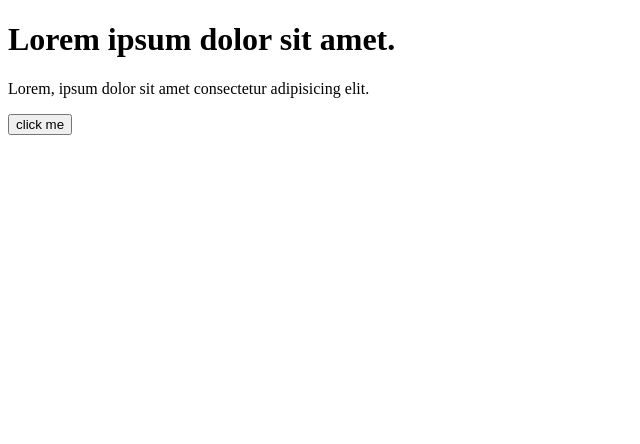
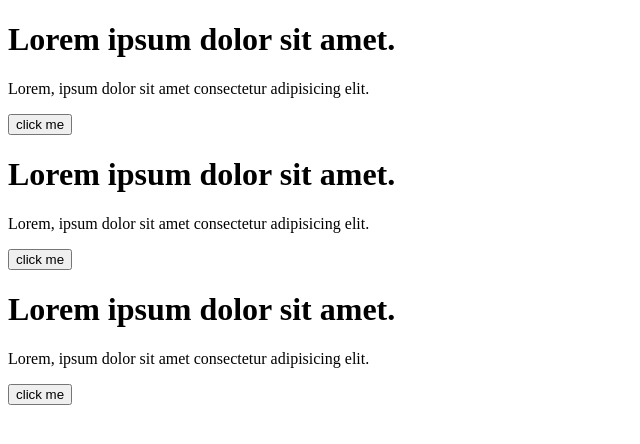
Before and after one commit to Jannat-hafsa/Hangman_game, a plain HTML site: page index.html in a window 1280 px wide. Shown: the whole page, without its empty margins (0-640 px from the left). Drawn offline with Linux system fonts and the light colour scheme.

Commit message:
3rd commit

```diff
--- a/index.html
+++ b/index.html
@@ -11,6 +11,16 @@
         <p>Lorem, ipsum dolor sit amet consectetur adipisicing elit.</p>
         <button>click me</button>
     </div>
+    <div>
+        <h1>Lorem ipsum dolor sit amet.</h1>
+        <p>Lorem, ipsum dolor sit amet consectetur adipisicing elit.</p>
+        <button>click me</button>
+    </div>
+    <div>
+        <h1>Lorem ipsum dolor sit amet.</h1>
+        <p>Lorem, ipsum dolor sit amet consectetur adipisicing elit.</p>
+        <button>click me</button>
+    </div>
 
 </body>
 </html>
```
